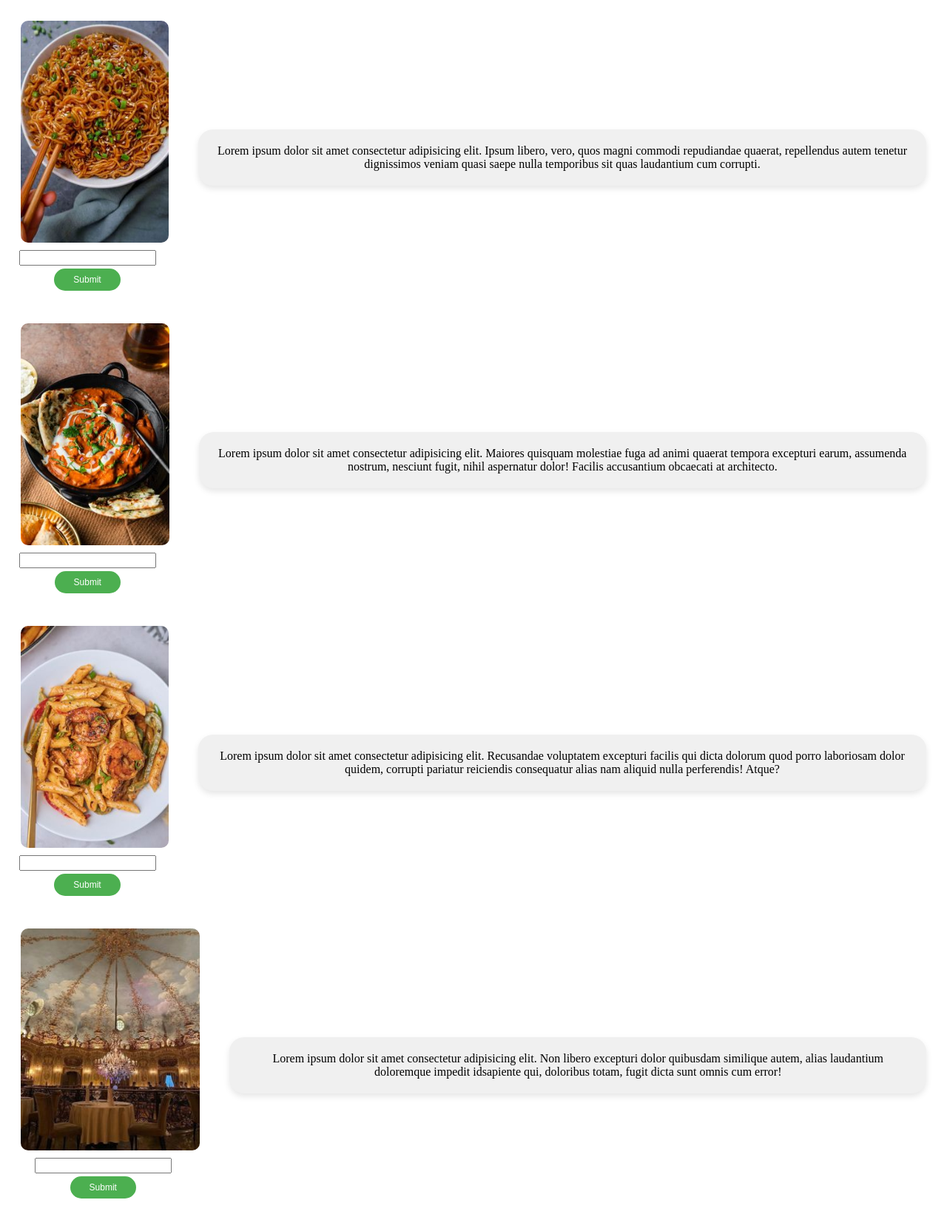
After one commit to RevokatusIvo/ssip-main, a PHP site: page /menu2.php in a window 1280 px wide. The commit adds this page. Shown: the top 1645 px of the page at 74% size. Run offline with PHP 8.4, Linux system fonts and the light colour scheme.

Commit message:
menu doang, button ilangin klo bisa

```diff
--- /dev/null
+++ b/button.html
@@ -0,0 +1,5 @@
+<div class="number-input">
+    <button onclick="this.parentNode.querySelector('input[type=number]').stepDown()"></button>
+    <input class="quantity" min="0" name="quantity" value="1" type="number">
+    <button onclick="this.parentNode.querySelector('input[type=number]').stepUp()" class="plus"></button>
+</div>
--- a/menu.css
+++ b/menu.css
@@ -1,11 +1,13 @@
 .menu-column img {
-    margin-left: 20px;
-    margin-top: 20px;
+    margin-left: auto;
+    margin-top: auto;
     border-radius: 10px;
     transition: 0.3s ease;
     height: 300px;
     object-fit: cover;
     margin-bottom: 0px;
+    display: block;
+
 }
 
 .menu-column img:hover {
--- /dev/null
+++ b/menu2.php
@@ -0,0 +1,156 @@
+<!DOCTYPE html>
+<html lang="en">
+
+<head>
+    <meta charset="UTF-8">
+    <meta name="viewport" content="width=device-width, initial-scale=1.0">
+    <style>
+        .menu-content {
+            display: flex;
+            flex-direction: column;
+            align-items: center;
+        }
+
+        .menu-row {
+            display: flex;
+            align-items: center;
+            margin-bottom: 20px;
+        }
+
+        .menu-column {
+            display: flex;
+            flex-direction: column;
+            align-items: center;
+            margin-right: 20px;
+        }
+
+        .menu-column img {
+            margin-left: 20px;
+            margin-top: 20px;
+            border-radius: 10px;
+            transition: 0.3s ease;
+            height: 300px;
+            object-fit: cover;
+            margin-bottom: 0px;
+            display: block;
+        }
+
+        .menu-column-text {
+            display: flex;
+            flex-direction: column;
+            align-items: center;
+            border-radius: 20px;
+            padding: 20px;
+            text-align: center;
+            background-color: #f0f0f0;
+            margin: 20px 20px 0 20px;
+            box-shadow: 0 4px 8px rgba(0, 0, 0, 0.1);
+        }
+
+        .menu-column-text p {
+            margin: 0;
+        }
+
+        .number-column {
+            margin-top: 10px;
+        }
+
+        .submit-button {
+            background-color: #4CAF50;
+            border: none;
+            color: white;
+            padding: 8px 26px;
+            text-align: center;
+            text-decoration: none;
+            display: inline-block;
+            font-size: 12px;
+            margin: 4px 2px;
+            cursor: pointer;
+            border-radius: 20px;
+        }
+    </style>
+</head>
+
+<body>
+    <div class="menu-content">
+        <div class="menu-row">
+            <div class="menu-column">
+                <img src="./image/image1.png" alt="./image/image 1">
+                <input type="number" class="number-column">
+                <button class="submit-button">Submit</button>
+            </div>
+            <div class="menu-column-text">
+                <p> Lorem ipsum dolor sit amet consectetur adipisicing elit. Ipsum libero, vero, quos magni commodi repudiandae quaerat, repellendus autem tenetur dignissimos veniam quasi saepe nulla temporibus sit quas laudantium cum corrupti.</p>
+            </div>
+        </div>
+        <div class="menu-row">
+            <div class="menu-column">
+                <img src="./image/image2.png" alt="./image/image 2">
+                <input type="number" class="number-column">
+                <button class="submit-button">Submit</button>
+            </div>
+            <div class="menu-column-text">
+                <p> Lorem ipsum dolor sit amet consectetur adipisicing elit. Maiores quisquam molestiae fuga ad animi quaerat tempora excepturi earum, assumenda nostrum, nesciunt fugit, nihil aspernatur dolor! Facilis accusantium obcaecati at architecto.</p>
+            </div>
+        </div>
+        <div class="menu-row">
+            <div class="menu-column">
+                <img src="./image/image3.png" alt="./image/image 3">
+                <input type="number" class="number-column">
+                <button class="submit-button">Submit</button>
+            </div>
+            <div class="menu-column-text">
+                <p> Lorem ipsum dolor sit amet consectetur adipisicing elit. Recusandae voluptatem excepturi facilis qui dicta dolorum quod porro laboriosam dolor quidem, corrupti pariatur reiciendis consequatur alias nam aliquid nulla perferendis! Atque?</p>
+            </div>
+        </div>
+        <div class="menu-row">
+            <div class="menu-column">
+                <img src="./image/image4.png" alt="./image/image 4">
+                <input type="number" class="number-column">
+                <button class="submit-button">Submit</button>
+            </div>
+            <div class="menu-column-text">
+                <p> Lorem ipsum dolor sit amet consectetur adipisicing elit. Non libero excepturi dolor quibusdam similique autem, alias laudantium doloremque impedit idsapiente qui, doloribus totam, fugit dicta sunt omnis cum error!</p>
+            </div>
+        </div>
+        <div class="menu-row">
+            <div class="menu-column">
+                <img src="./image/image5.png" alt="./image/image 5">
+                <input type="number" class="number-column">
+                <button class="submit-button">Submit</button>
+            </div>
+            <div class="menu-column-text">
+                <p>Lorem, ipsum dolor sit amet consectetur adipisicing elit. Suscipit perspiciatis quam odit facilis accusantium dolores explicabo reiciendis animi nulla amet, in vel qui ullam velit corrupti? Exercitationem magni necessitatibus iure?</p>
+            </div>
+        </div>
+    </div>
+
+    <?php
+    if ($_SERVER["REQUEST_METHOD"] == "POST") {
+        // Get form data
+        $quantity = $_POST['quantity'];
+        $menu_id = $_POST['menu_id'];
+
+        // Connect to database
+        $conn = mysqli_connect("localhost", "username", "password", "database");
+
+        // Check connection
+        if (!$conn) {
+            die("Connection failed: " . mysqli_connect_error());
+        }
+
+        // Insert data into database
+        $sql = "INSERT INTO orders (menu_id, quantity) VALUES ('$menu_id', '$quantity')";
+        if (mysqli_query($conn, $sql)) {
+            echo "Data inserted successfully";
+        } else {
+            echo "Error: " . mysqli_error($conn);
+        }
+
+        // Close connection
+        mysqli_close($conn);
+    }
+    ?>
+</body>
+
+</html>
```
Also changed, not shown: button.css (added, +61 -0 lines), kalendar.php (added, +272 -0 lines), menu.html (deleted, +0 -94 lines), menu.php (added, +94 -0 lines), menu2.css (added, +45 -0 lines).
